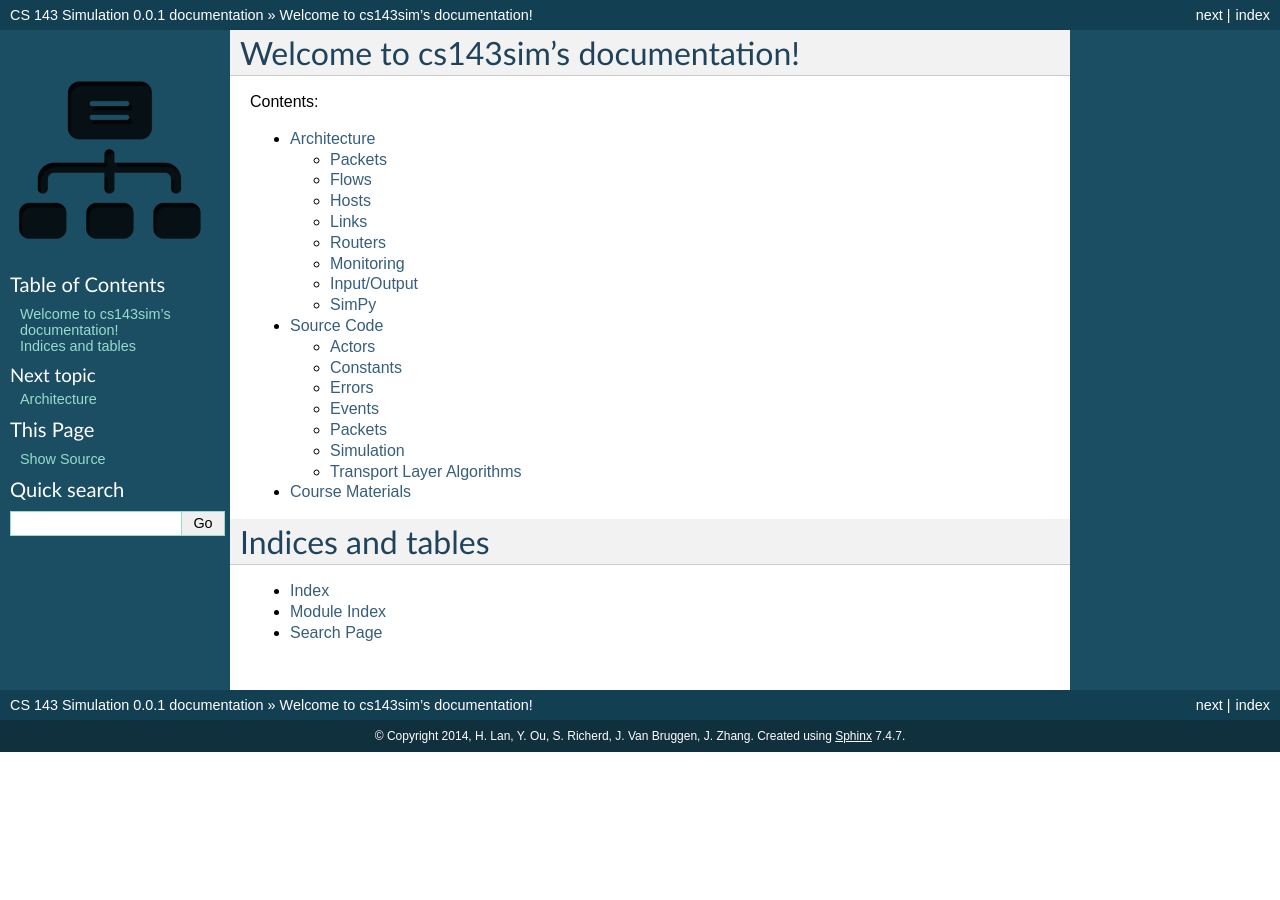
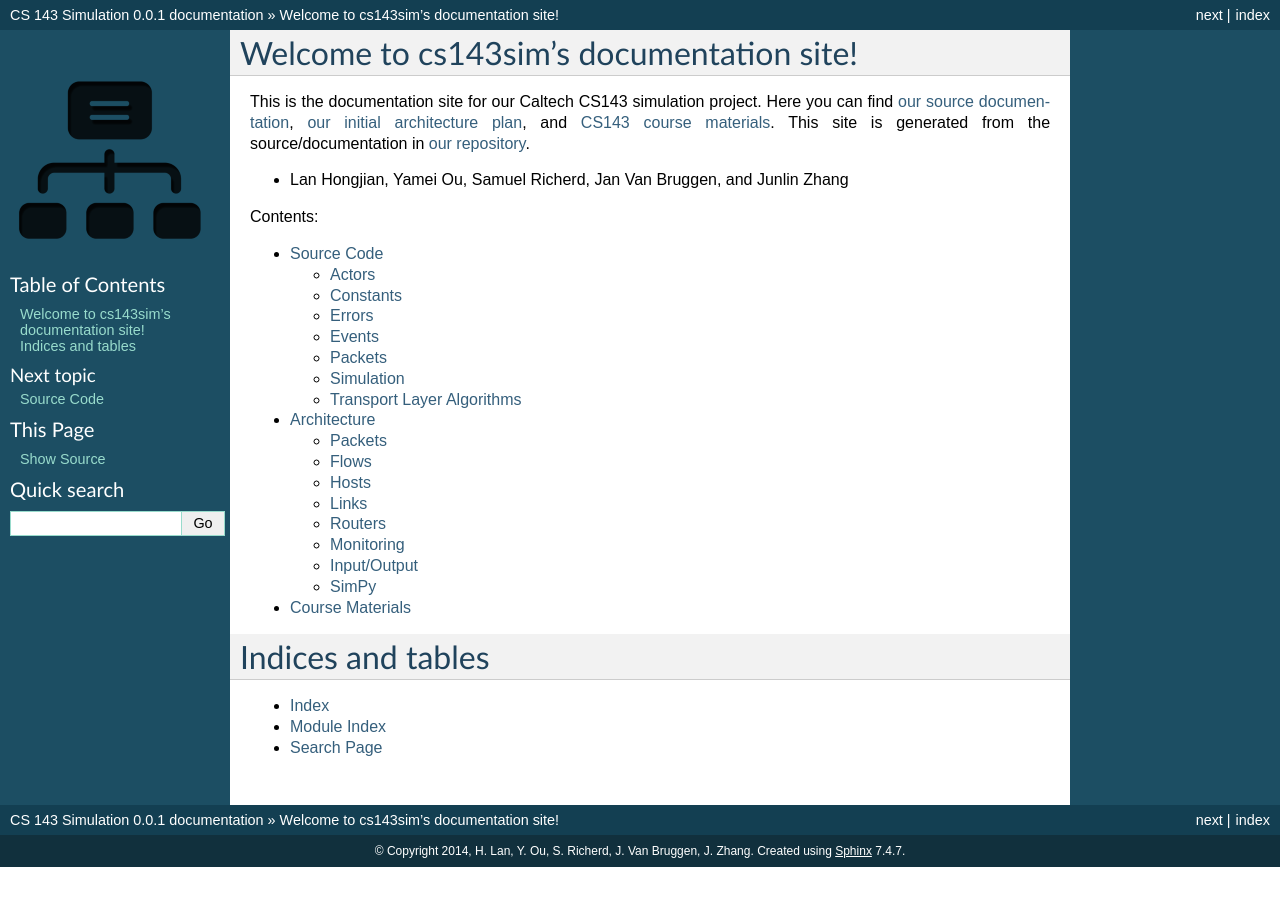
Before and after one commit to JanCVanB/cs143sim, a Sphinx documentation site: the page built from docs/index.rst, in a window 1280 px wide. Built offline with Sphinx 7.4.7, drawn with Linux system fonts in a browser that asks for light colours.

Commit message:
Documentation improvements

```diff
--- a/docs/CodeActors.rst
+++ b/docs/CodeActors.rst
@@ -4,6 +4,12 @@ Actors
 .. automodule:: cs143sim.actors
 
 .. currentmodule:: cs143sim.actors
+
+Actor
+-----
+
+.. autoclass:: Actor
+    :members:
 
 Buffer
 ------
--- a/docs/CodeEvents.rst
+++ b/docs/CodeEvents.rst
@@ -34,3 +34,9 @@ RoutingTableOutdated
 
 .. autoclass:: RoutingTableOutdated
     :members:
+
+VegasTimeOut
+------------
+
+.. autoclass:: VegasTimeOut
+    :members:
--- a/docs/index.rst
+++ b/docs/index.rst
@@ -1,13 +1,23 @@
-Welcome to cs143sim's documentation!
-====================================
+Welcome to cs143sim's documentation site!
+=========================================
+
+This is the documentation site for our Caltech CS143 simulation project.
+Here you can find :doc:`our source documentation<Code>`,
+:doc:`our initial architecture plan<Architecture>`,
+and :doc:`CS143 course materials<CourseMaterials>`.
+This site is generated from the source/documentation in `our repository`_.
+
+- Lan Hongjian, Yamei Ou, Samuel Richerd, Jan Van Bruggen, and Junlin Zhang
+
+.. _our repository: https://github.com/jvanbrug/cs143sim
 
 Contents:
 
 .. toctree::
    :maxdepth: 2
 
+   Code
    Architecture
-   Code
    CourseMaterials
 
 
```
Also changed, not shown: docs/CodeTLA.rst (+6 -18 lines), 3 other files.
